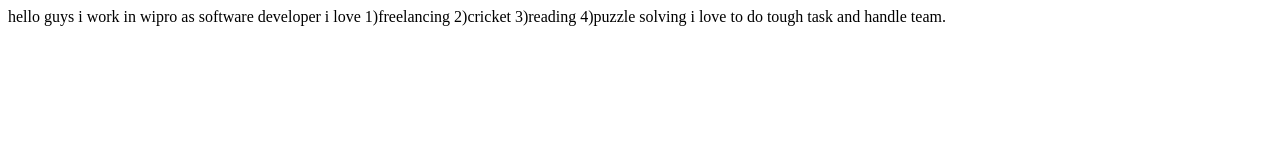
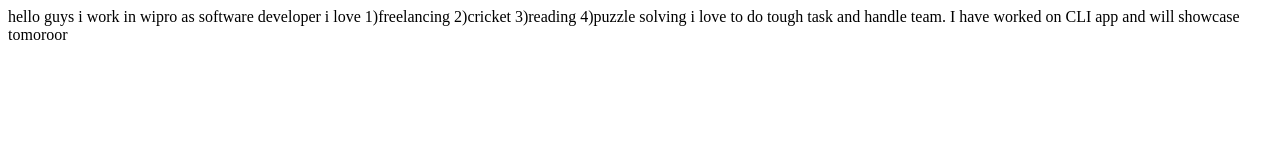
Before and after one commit to pr0698/pratham-srivastava-portfolio, a plain HTML site: page index.html in a window 1280 px wide. Drawn offline with Linux system fonts and the light colour scheme.

Commit message:
update:details of project

```diff
--- a/index.html
+++ b/index.html
@@ -14,5 +14,7 @@
     3)reading
     4)puzzle solving
     i love to do tough task and handle team.
+
+    I have worked on CLI app and will showcase tomoroor
 </body>
 </html>
```
